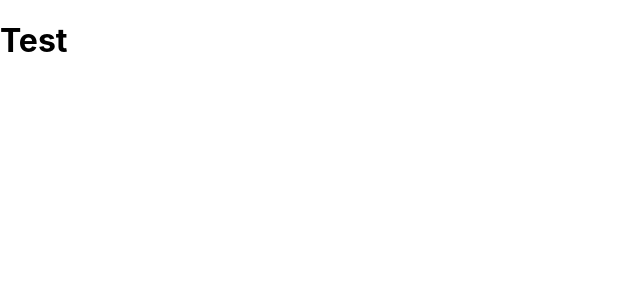
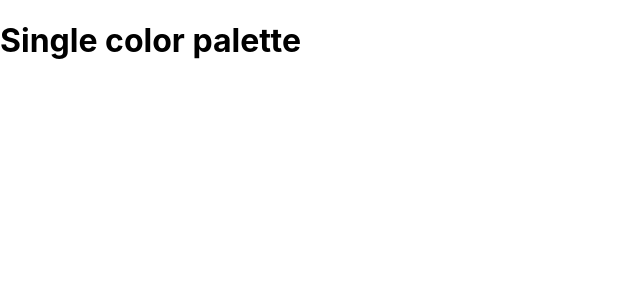
Before and after one commit to argadipa/arga-color-app, a React (Create React App) app: page /palette/flat-ui-colors-american/americanriver in a window 1280 px wide. Shown: the top 300 px of the page, without its empty margins (0-640 px from the left). Built offline with nearby package versions, Linux system fonts and the light colour scheme.

Commit message:
Add SingleColorPalette and Link.

```diff
--- a/src/App.js
+++ b/src/App.js
@@ -2,6 +2,7 @@
 import { Route, Switch } from "react-router-dom";
 import PaletteList from './PaletteList';
 import Pallete from "./Pallete";
+import SingleColorPalette from "./SingleColorPalette";
 import seedColors from "./seedColors";
 import { generatePalette } from "./ColorHelpers";
 
@@ -33,8 +34,8 @@
                 />
                 <Route
                     exact
-                    path ='/palette/:paletteId/:colorId'
-                    render={() => <h1>Test</h1>}
+                    path='/palette/:paletteId/:colorId'
+                    render={() => <SingleColorPalette />}
                 />
             </Switch>
             // <div>
--- a/src/ColorBox.js
+++ b/src/ColorBox.js
@@ -20,7 +20,7 @@
     };
 
     render() {
-        const { name, background } = this.props;
+        const { name, background, moreUrl } = this.props;
         const { copied } = this.state;
         return (
             <CopyToClipboard text={background} onCopy={this.changeCopyState}>
@@ -39,7 +39,7 @@
                         </div>
                         <button className="copy-button">Copy</button>
                     </div>
-                    <Link to="/" onClick={(e) => e.stopPropagation()}>
+                    <Link to={moreUrl} onClick={(e) => e.stopPropagation()}>
                         <span className="see-more">More</span>
                     </Link>
                 </div>
--- a/src/Pallete.js
+++ b/src/Pallete.js
@@ -23,11 +23,18 @@
     }
 
     render () {
-        const { colors, emoji, paletteName } = this.props.palette;
+        const { colors, emoji, paletteName, id } = this.props.palette;
         const { level, format } = this.state;
 
         const colorBoxes = colors[level].map(color => {
-            return <ColorBox key={color.id} background={color[format]} name={color.name}/>
+            return (
+                <ColorBox
+                    key={color.id}
+                    background={color[format]}
+                    name={color.name}
+                    moreUrl={`/palette/${id}/${color.id}`}
+                />
+            );
         });
 
         return (
--- /dev/null
+++ b/src/SingleColorPalette.js
@@ -0,0 +1,13 @@
+import React, { Component } from 'react'
+
+class SingleColorPalette extends Component {
+    render() {
+        return (
+            <div>
+               <h1>Single color palette</h1>
+            </div>
+        )
+    }
+}
+
+export default SingleColorPalette;
```
